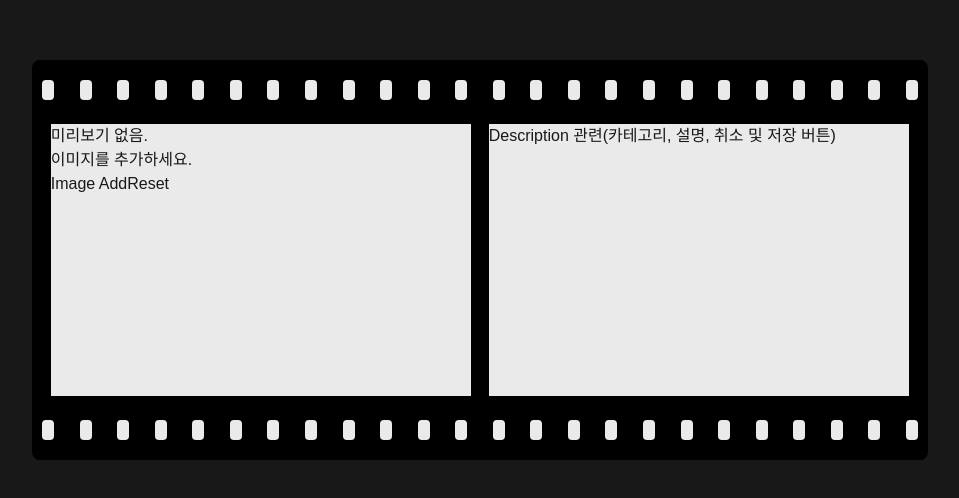
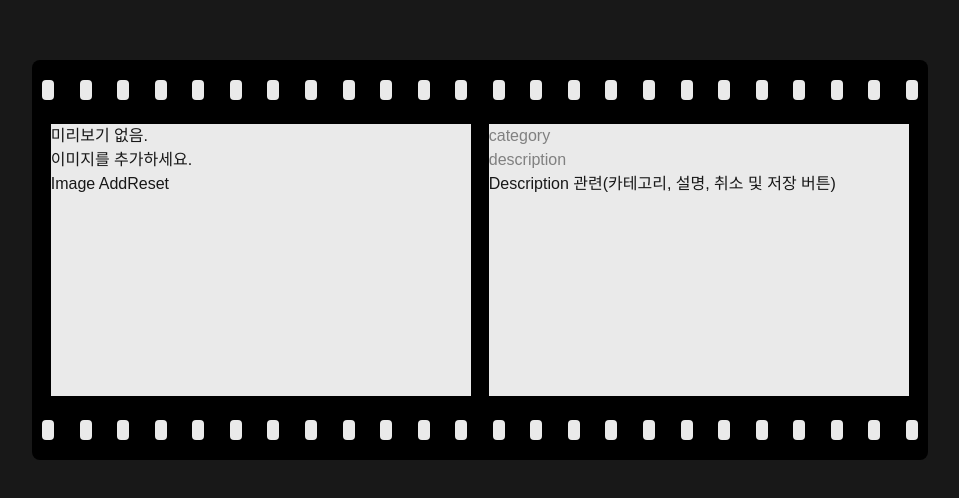
Before and after one commit to DevWonny/Re-Memory, a Next.js app: page /upload in a window 1280 px wide. Shown: the part 140-638 px from the top of the page, without its empty margins (160-1119 px from the left). Built offline with nearby package versions, Linux system fonts and the light colour scheme.

Commit message:
Common Input Components 생성

```diff
--- /dev/null
+++ b/app/components/commonInput.tsx
@@ -0,0 +1,13 @@
+"use client";
+
+interface InputType {
+  type: string;
+}
+export default function CommonInput({ type }: InputType) {
+  return (
+    // * 카테고리 (여행지)-> 텍스트 입력(30자 내로) / 폴더 설명(100자 내로)
+    <div className="common-input-container">
+      <input type="text" placeholder={type} />
+    </div>
+  );
+}
--- a/app/upload/page.tsx
+++ b/app/upload/page.tsx
@@ -9,6 +9,8 @@
 /* eslint-disable @next/next/no-img-element */
 "use client";
 import { useState, useRef } from "react";
+// components
+import CommonInput from "@/app/components/commonInput";
 // style
 import "@/styles/upload.scss";
 
@@ -111,6 +113,8 @@ export default function Upload() {
           </div>
 
           <div className="content w-[48%] h-[85%]">
+            <CommonInput type="category" />
+            <CommonInput type="description" />
             Description 관련(카테고리, 설명, 취소 및 저장 버튼)
           </div>
         </div>
```
